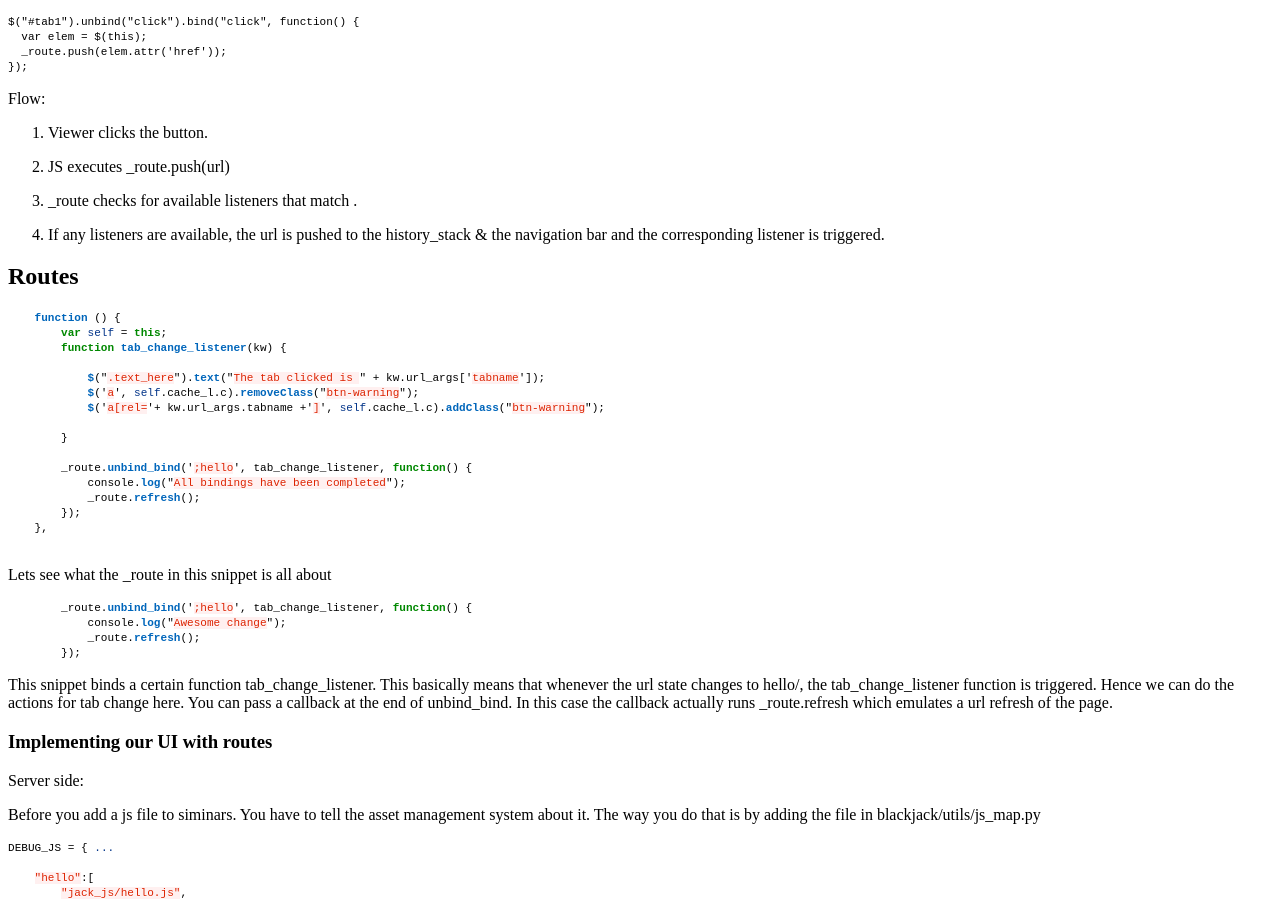
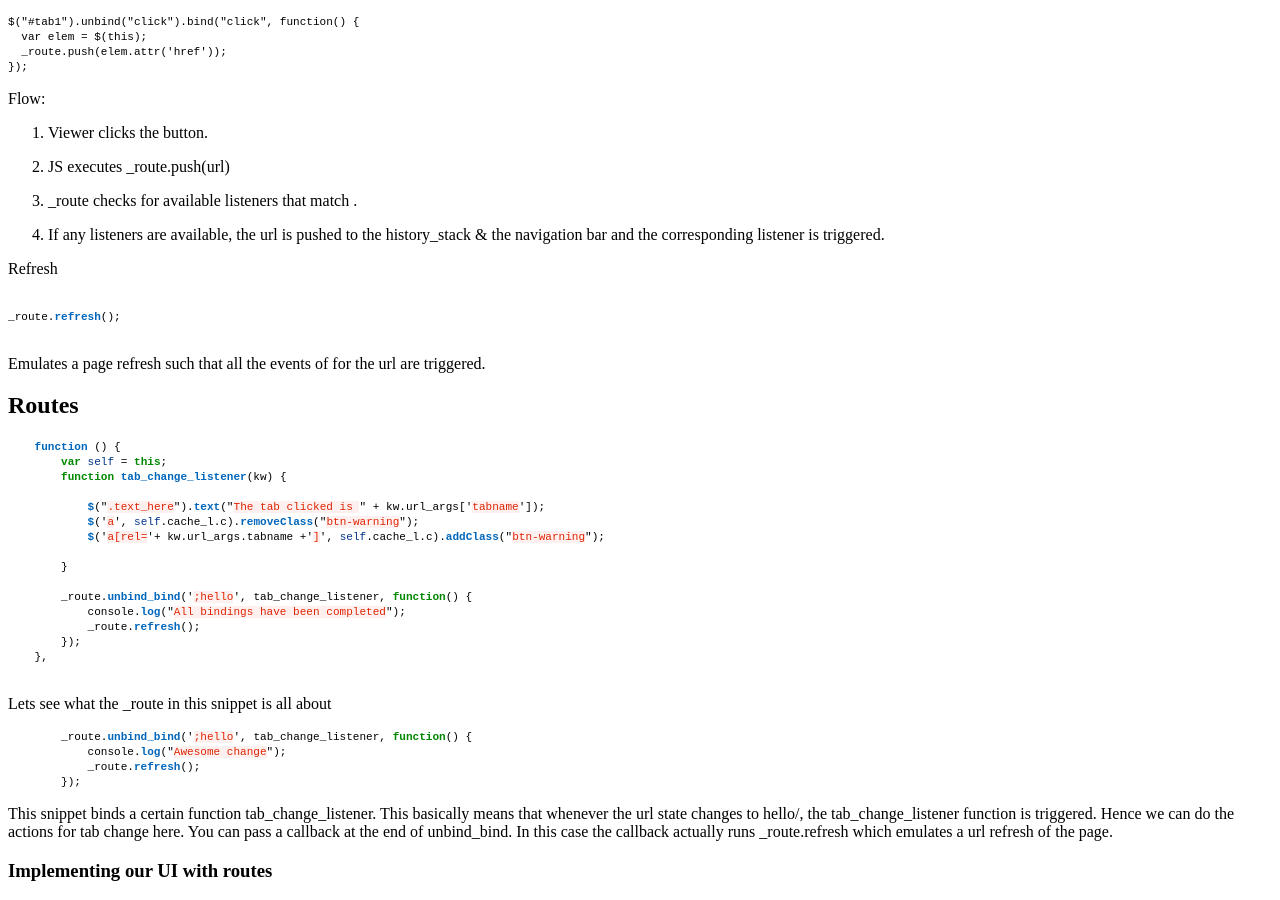
Before and after one commit to Simversity/literature, a Jekyll site: the page built from _posts/2014-08-24-keeping-states-using-routes.md, in a window 1280 px wide and 900 px high, scrolled down 1172 px. Built offline with Jekyll 4.4.1, drawn with Linux system fonts in a browser that asks for light colours; Markdown is read by kramdown in place of the engine named in the settings; a style sheet for code colours, icons or effects is not loaded.

Commit message:
_route.refresh addition

````diff
--- a/_posts/2014-08-24-keeping-states-using-routes.md
+++ b/_posts/2014-08-24-keeping-states-using-routes.md
@@ -61,6 +61,15 @@ Flow:
 4.  If any listeners are available, the url is pushed to the history_stack & the
     navigation bar and the corresponding listener is triggered.
 
+Refresh
+
+```javascript
+
+_route.refresh();
+
+```
+
+Emulates a page refresh such that all the events of for the url are triggered.
 
 
 ## Routes
````
